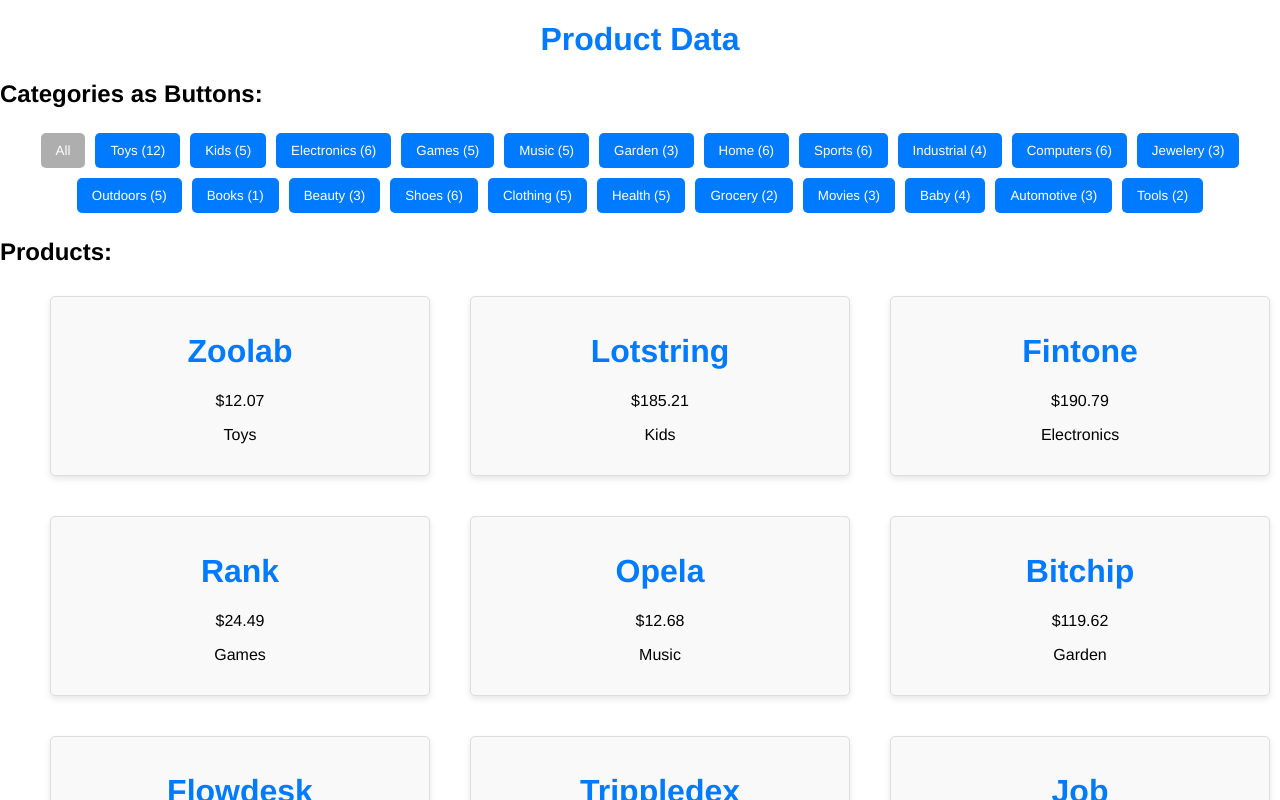
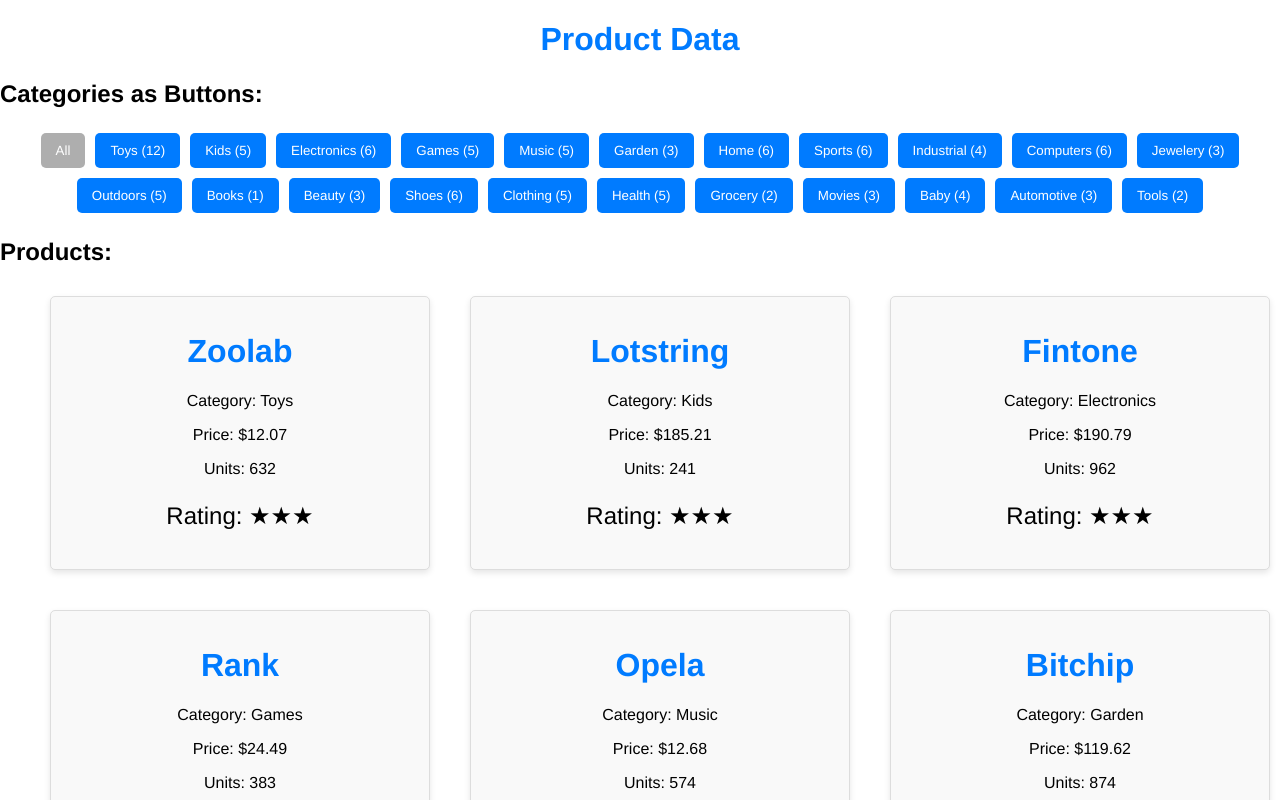
Before and after one commit to Andrew32A/ACS-3330-react-product-list, a React (Create React App) app: page / in a window 1280 px wide. Shown: the top 800 px of the page. Built offline with nearby package versions, Linux system fonts and the light colour scheme.

Commit message:
finished stretch challenges for challenge 13

```diff
--- a/src/App.css
+++ b/src/App.css
@@ -55,3 +55,12 @@ h1 {
 .category-button.active {
   background-color: #aeaeae;
 }
+
+.product.disabled {
+  background-color: #eee;
+  opacity: 0.7;
+}
+
+.product p:last-child {
+  font-size: 1.5rem;
+}
--- a/src/Product.js
+++ b/src/Product.js
@@ -1,11 +1,21 @@
 import React from "react";
 
 function Product(props) {
+  const units = props.units;
+  const rating = Math.round(props.rating);
+
   return (
-    <div className="product">
+    <div className={`product ${units === 0 ? "disabled" : ""}`}>
       <h1>{props.name}</h1>
-      <p>{props.price}</p>
-      <p>{props.category}</p>
+      <p>Category: {props.category}</p>
+      <p>Price: ${parseFloat(props.price.slice(1)).toFixed(2)}</p>
+      <p>Units: {units}</p>
+      <p>
+        Rating:{" "}
+        {Array.from({ length: rating }, (_, i) => (
+          <span key={i}>★</span>
+        ))}
+      </p>
     </div>
   );
 }
```
